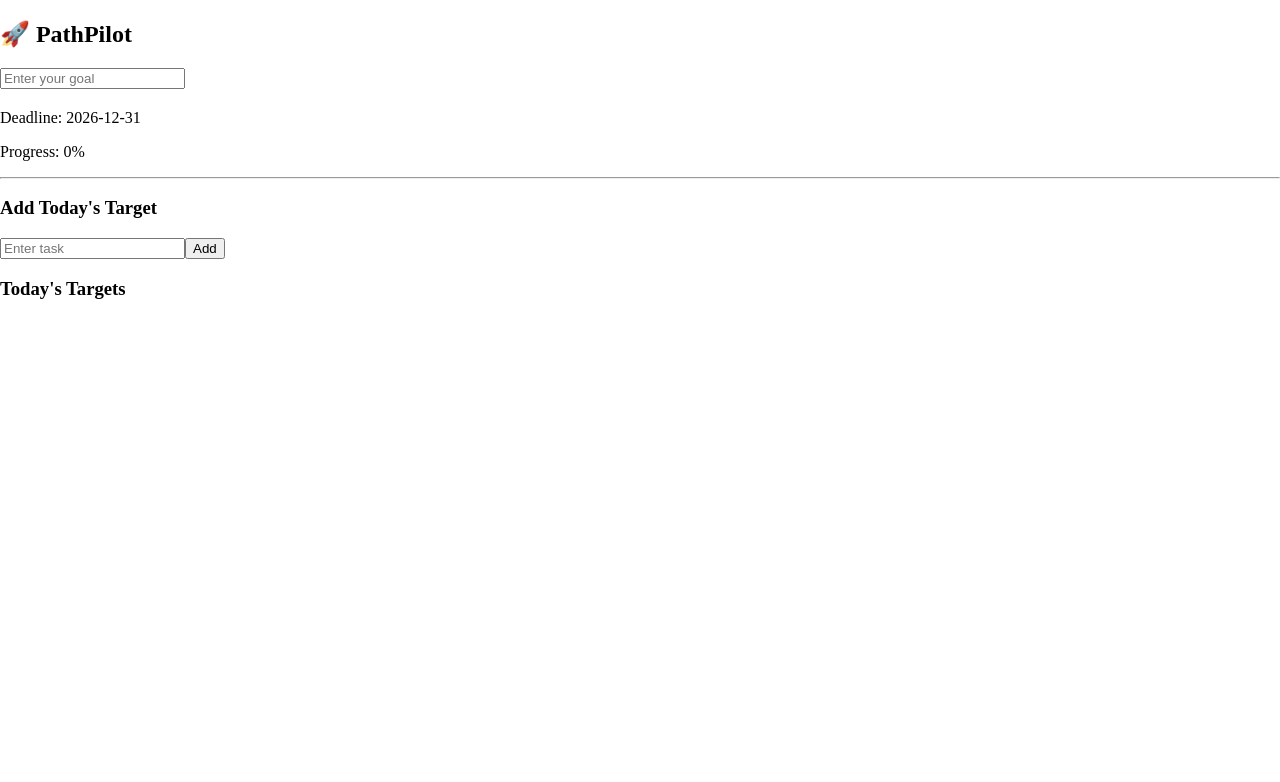
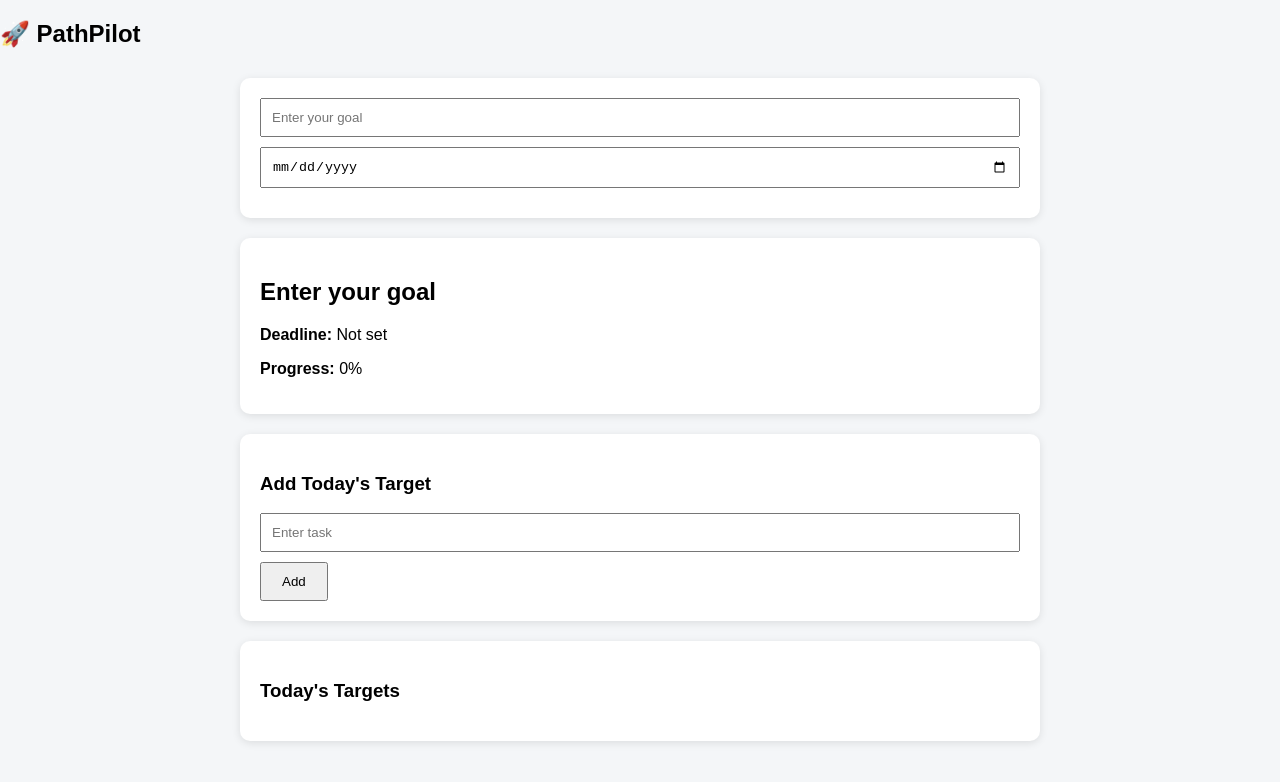
Before and after one commit to Yugenjr/PathPilot, a React (Vite) app in the folder frontend/: page / in a window 1280 px wide. Shown: the top 782 px of the page. Built offline with nearby package versions, Linux system fonts and the light colour scheme.

Commit message:
basic css added

```diff
--- a/frontend/src/components/Goalcard.tsx
+++ b/frontend/src/components/Goalcard.tsx
@@ -1,21 +1,27 @@
 type GoalCardProps = {
   goal: string;
-
   progress: number;
+  deadline: string;
 };
 
 function GoalCard({
   goal,
-
   progress,
+  deadline,
 }: GoalCardProps) {
   return (
-    <div>
-      <h2>{goal}</h2>
+    <div className="card">
+      <h2>{goal || "Enter your goal"}</h2>
 
-      <p>Deadline: 2026-12-31</p>
+      <p>
+        <strong>Deadline:</strong>{" "}
+        {deadline || "Not set"}
+      </p>
 
-      <p>Progress: {progress}%</p>
+      <p>
+        <strong>Progress:</strong>{" "}
+        {progress}%
+      </p>
     </div>
   );
 }
--- a/frontend/src/components/Targetlist.tsx
+++ b/frontend/src/components/Targetlist.tsx
@@ -1,22 +1,19 @@
 type Task = {
   text: string;
-
   completed: boolean;
 };
 
 type TargetListProps = {
   tasks: Task[];
-
   toggleTask: (index: number) => void;
 };
 
 function TargetList({
   tasks,
-
   toggleTask,
 }: TargetListProps) {
   return (
-    <div>
+    <div className="card">
       <h3>Today's Targets</h3>
 
       <ul>
@@ -25,7 +22,9 @@ function TargetList({
             <input
               type="checkbox"
               checked={task.completed}
-              onChange={() => toggleTask(index)}
+              onChange={() =>
+                toggleTask(index)
+              }
             />
 
             {task.text}
--- a/frontend/src/index.css
+++ b/frontend/src/index.css
@@ -1,3 +1,61 @@
 body {
   margin: 0;
+
+  font-family: Arial, sans-serif;
+
+  background: #f4f6f8;
 }
+
+.navbar {
+  background: #1e293b;
+
+  color: white;
+
+  padding: 20px;
+}
+
+.container {
+  width: 80%;
+
+  max-width: 800px;
+
+  margin: 30px auto;
+}
+
+.card {
+  background: white;
+
+  padding: 20px;
+
+  margin-bottom: 20px;
+
+  border-radius: 10px;
+
+  box-shadow: 0 2px 8px rgba(0, 0, 0, 0.1);
+}
+
+input {
+  width: 100%;
+
+  padding: 10px;
+
+  margin-bottom: 10px;
+
+  box-sizing: border-box;
+}
+
+button {
+  padding: 10px 20px;
+
+  cursor: pointer;
+}
+
+ul {
+  list-style: none;
+
+  padding: 0;
+}
+
+li {
+  margin: 10px 0;
+}
--- a/frontend/src/pages/Dashboard.tsx
+++ b/frontend/src/pages/Dashboard.tsx
@@ -6,30 +6,20 @@ import TargetList from "../components/TargetList";
 
 type Task = {
   text: string;
-
   completed: boolean;
 };
 
 function Dashboard() {
   const [goal, setGoal] = useState("");
 
+  const [deadline, setDeadline] =
+    useState("");
+
   const [task, setTask] = useState("");
 
-  const [tasks, setTasks] = useState<Task[]>([]);
-
-  const totalTasks = tasks.length;
-
-const completedTasks = tasks.filter(
-  (task) => task.completed
-).length;
-
-const progress =
-  totalTasks === 0
-    ? 0
-    : Math.round(
-        (completedTasks / totalTasks) * 100
-      );
-
+  const [tasks, setTasks] = useState<
+    Task[]
+  >([]);
 
   function addTask() {
     if (task.trim() === "") return;
@@ -56,41 +46,74 @@ const progress =
     setTasks(updatedTasks);
   }
 
+  const totalTasks = tasks.length;
+
+  const completedTasks = tasks.filter(
+    (task) => task.completed
+  ).length;
+
+  const progress =
+    totalTasks === 0
+      ? 0
+      : Math.round(
+          (completedTasks / totalTasks) *
+            100
+        );
+
   return (
     <>
       <Navbar />
 
+      <div className="container">
+        <div className="card">
           <input
             type="text"
             placeholder="Enter your goal"
             value={goal}
-        onChange={(e) => setGoal(e.target.value)}
+            onChange={(e) =>
+              setGoal(e.target.value)
+            }
           />
+
+          <input
+            type="date"
+            value={deadline}
+            onChange={(e) =>
+              setDeadline(
+                e.target.value
+              )
+            }
+          />
+        </div>
 
         <GoalCard
           goal={goal}
           progress={progress}
+          deadline={deadline}
         />
 
-      <hr />
-
+        <div className="card">
           <h3>Add Today's Target</h3>
 
           <input
             type="text"
             placeholder="Enter task"
             value={task}
-        onChange={(e) => setTask(e.target.value)}
+            onChange={(e) =>
+              setTask(e.target.value)
+            }
           />
 
           <button onClick={addTask}>
             Add
           </button>
+        </div>
 
         <TargetList
           tasks={tasks}
           toggleTask={toggleTask}
         />
+      </div>
     </>
   );
 }
```
Lines whose indentation alone changed are shown as unchanged.
